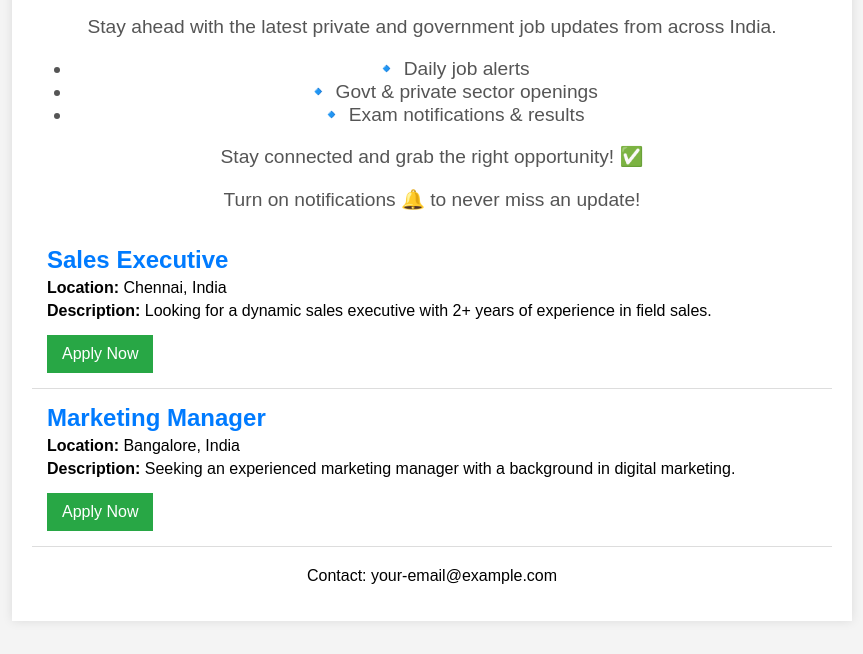
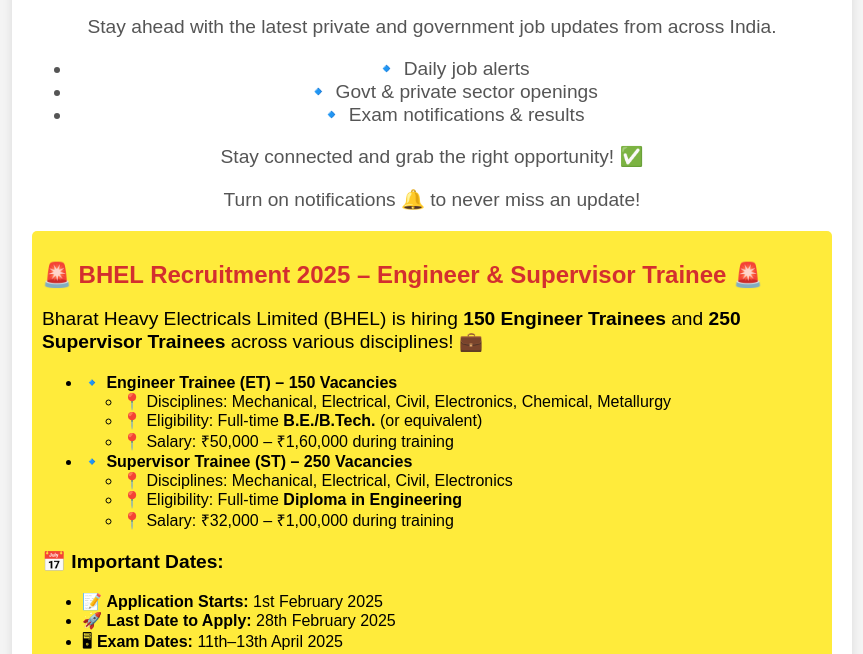
Before and after one commit to Yuvarajmayavan/all-india-job-updates, a plain HTML site: page index.html in a window 1280 px wide. Shown: the part 146-800 px from the top of the page, without its empty margins (208-1071 px from the left). Drawn offline with Linux system fonts and the light colour scheme.

Commit message:
index.html

```diff
--- a/index.html
+++ b/index.html
@@ -13,6 +13,9 @@
         .job h2 { margin: 0; color: #007BFF; }
         .job p { margin: 5px 0; }
         .apply { color: white; background: #28a745; padding: 10px 15px; text-decoration: none; display: inline-block; margin-top: 10px; }
+        .urgent { background-color: #ffeb3b; padding: 10px; border-radius: 5px; margin-bottom: 20px; }
+        .urgent h2 { color: #d32f2f; font-size: 1.5em; }
+        .urgent p { font-size: 1.2em; }
     </style>
 </head>
 <body>
@@ -29,6 +32,39 @@
             <p>Stay connected and grab the right opportunity! ✅</p>
             <p>Turn on notifications 🔔 to never miss an update!</p>
         </div>
+
+        <div class="urgent">
+            <h2>🚨 <strong>BHEL Recruitment 2025 – Engineer & Supervisor Trainee</strong> 🚨</h2>
+            <p>Bharat Heavy Electricals Limited (BHEL) is hiring <strong>150 Engineer Trainees</strong> and <strong>250 Supervisor Trainees</strong> across various disciplines! 💼</p>
+
+            <ul>
+                <li>🔹 <strong>Engineer Trainee (ET) – 150 Vacancies</strong></li>
+                <ul>
+                    <li>📍 Disciplines: Mechanical, Electrical, Civil, Electronics, Chemical, Metallurgy</li>
+                    <li>📍 Eligibility: Full-time <strong>B.E./B.Tech.</strong> (or equivalent)</li>
+                    <li>📍 Salary: ₹50,000 – ₹1,60,000 during training</li>
+                </ul>
+
+                <li>🔹 <strong>Supervisor Trainee (ST) – 250 Vacancies</strong></li>
+                <ul>
+                    <li>📍 Disciplines: Mechanical, Electrical, Civil, Electronics</li>
+                    <li>📍 Eligibility: Full-time <strong>Diploma in Engineering</strong></li>
+                    <li>📍 Salary: ₹32,000 – ₹1,00,000 during training</li>
+                </ul>
+            </ul>
+
+            <p>📅 <strong>Important Dates:</strong></p>
+            <ul>
+                <li>📝 <strong>Application Starts:</strong> 1st February 2025</li>
+                <li>🚀 <strong>Last Date to Apply:</strong> 28th February 2025</li>
+                <li>🖥 <strong>Exam Dates:</strong> 11th–13th April 2025</li>
+            </ul>
+            <p>📍 <strong>Locations:</strong> Various BHEL units across India</p>
+            <p>🔗 <a href="https://careers.bhel.in" target="_blank">Apply Now</a></p>
+
+            <p><strong>Don’t miss this opportunity! Share with your friends looking for a government job! 🔥</strong></p>
+        </div>
+
         <div class="job">
             <h2>Sales Executive</h2>
             <p><strong>Location:</strong> Chennai, India</p>
```
